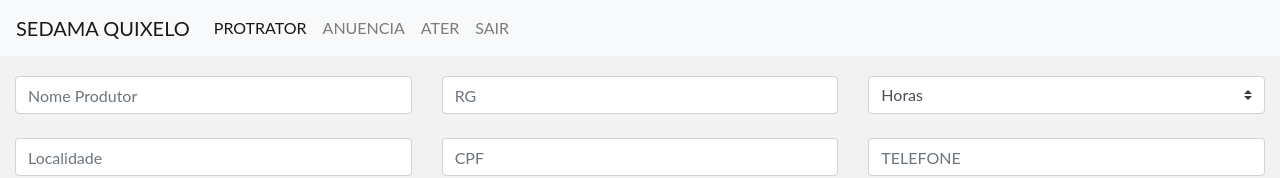
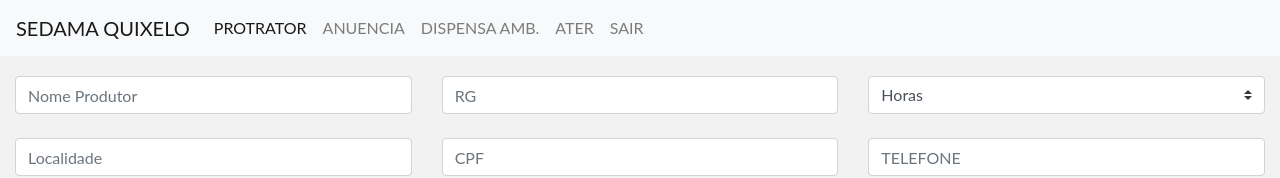
Before and after one commit to jonaslimav/sedama, a website: page views/PROTRATOR.html in a window 1280 px wide. Shown: the top 178 px of the page. Drawn offline with nearby package versions, Linux system fonts and the light colour scheme; no server answers; sample sign-in values are in the browser's storage.

Commit message:
Update PROTRATOR.html

```diff
--- a/views/PROTRATOR.html
+++ b/views/PROTRATOR.html
@@ -33,6 +33,9 @@
             </li>
             <li class="nav-item">
                 <a class="nav-link" href="Anuencia.html">   ANUENCIA   </a>
+            </li>
+		  <li class="nav-item">
+                <a class="nav-link" href="dispensa.html">   DISPENSA AMB.   </a>
             </li>
             <li class="nav-item">
                 <a class="nav-link" href="ater.html">   ATER   </a>
```
